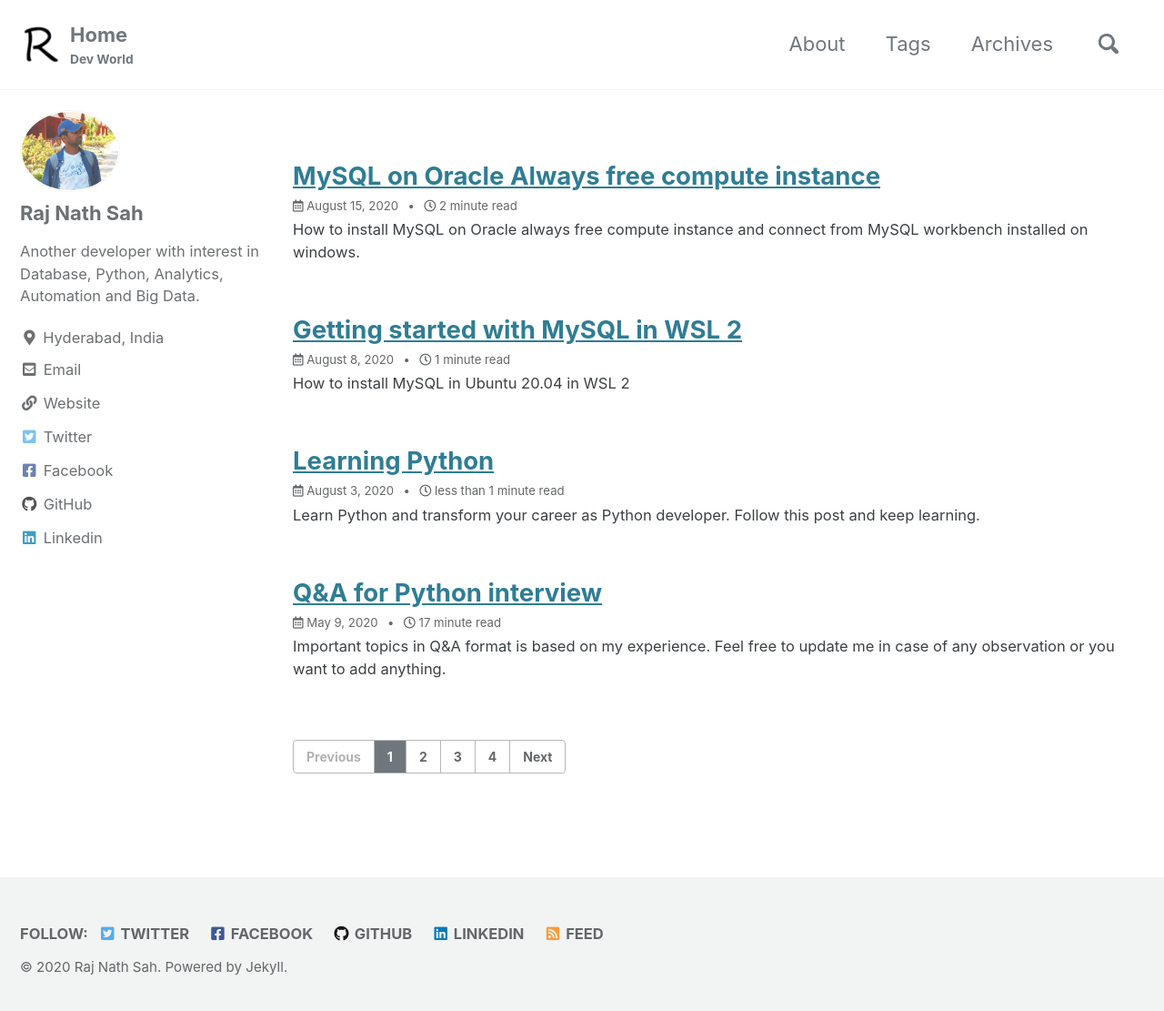
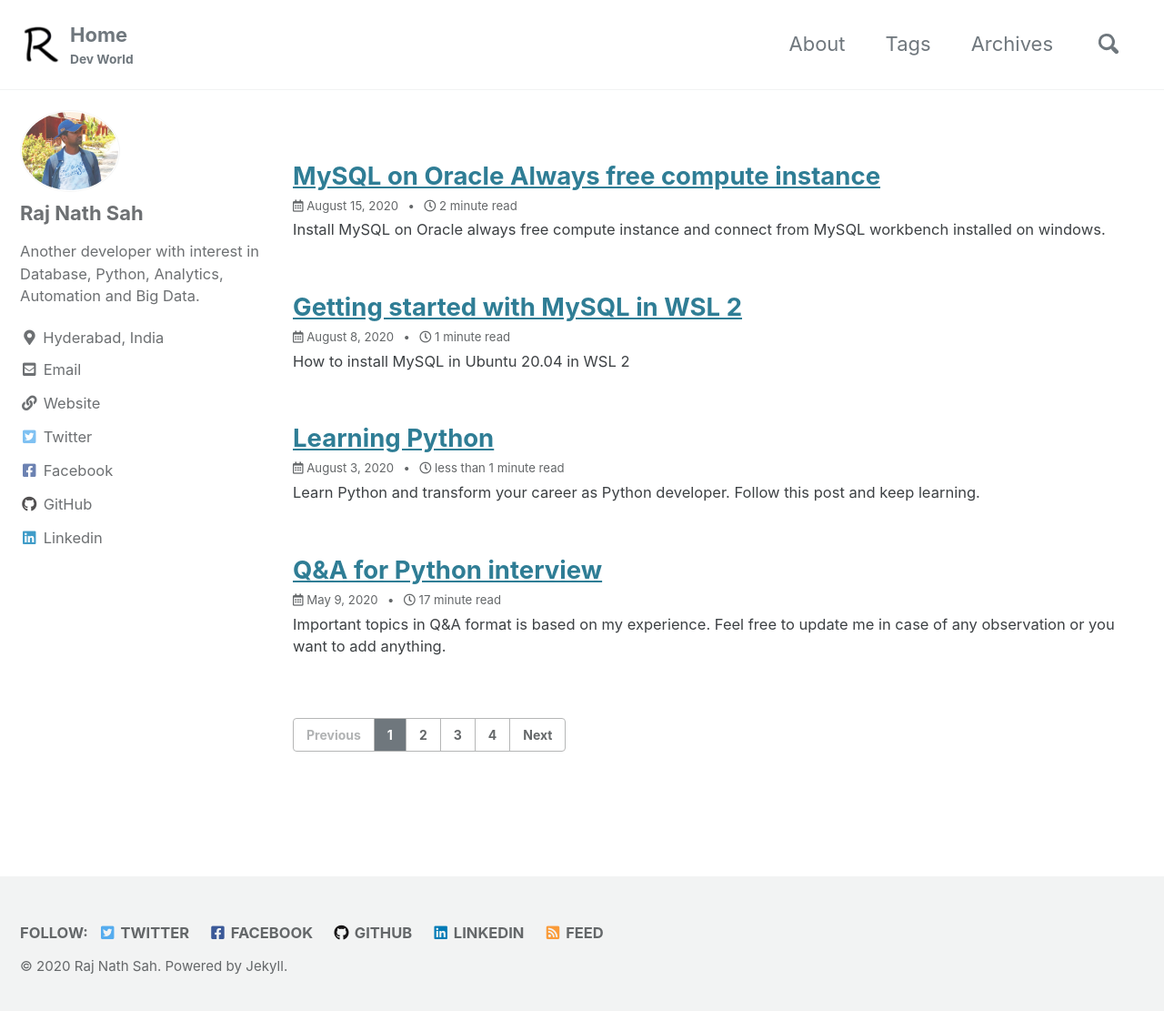
Before and after one commit to rajnathsah/rajnathsah.github.io, a Jekyll site: the page built from index.html, in a window 1280 px wide and 1118 px high. Shown: the top 1111 px of the window at 91% size. Built offline with Jekyll 4.4.1, drawn with Linux system fonts in a browser that asks for light colours; cached includes are drawn as plain includes; the list of posts is cut into pages by our own code; comment, search, counter and statistics services are not loaded.

Commit message:
new blog

```diff
--- a/_posts/2020-08-15-mysql-oracle.md
+++ b/_posts/2020-08-15-mysql-oracle.md
@@ -1,9 +1,9 @@
 ---
 title: MySQL on Oracle Always free compute instance
 date: 2020-08-15 00:00:00 +0000
-excerpt: "How to install MySQL on Oracle always free compute instance and connect from MySQL workbench installed on windows."
+excerpt: "Install MySQL on Oracle always free compute instance and connect from MySQL workbench installed on windows."
 classes: # wide
-tags: [MySQL, Oracle Linux, Cloud, MySQL Workbench] # add tag
+tags: [MySQL, Oracle Linux, Cloud, MySQL Workbench]
 toc: true
 toc_sticky: true
 ---
```
